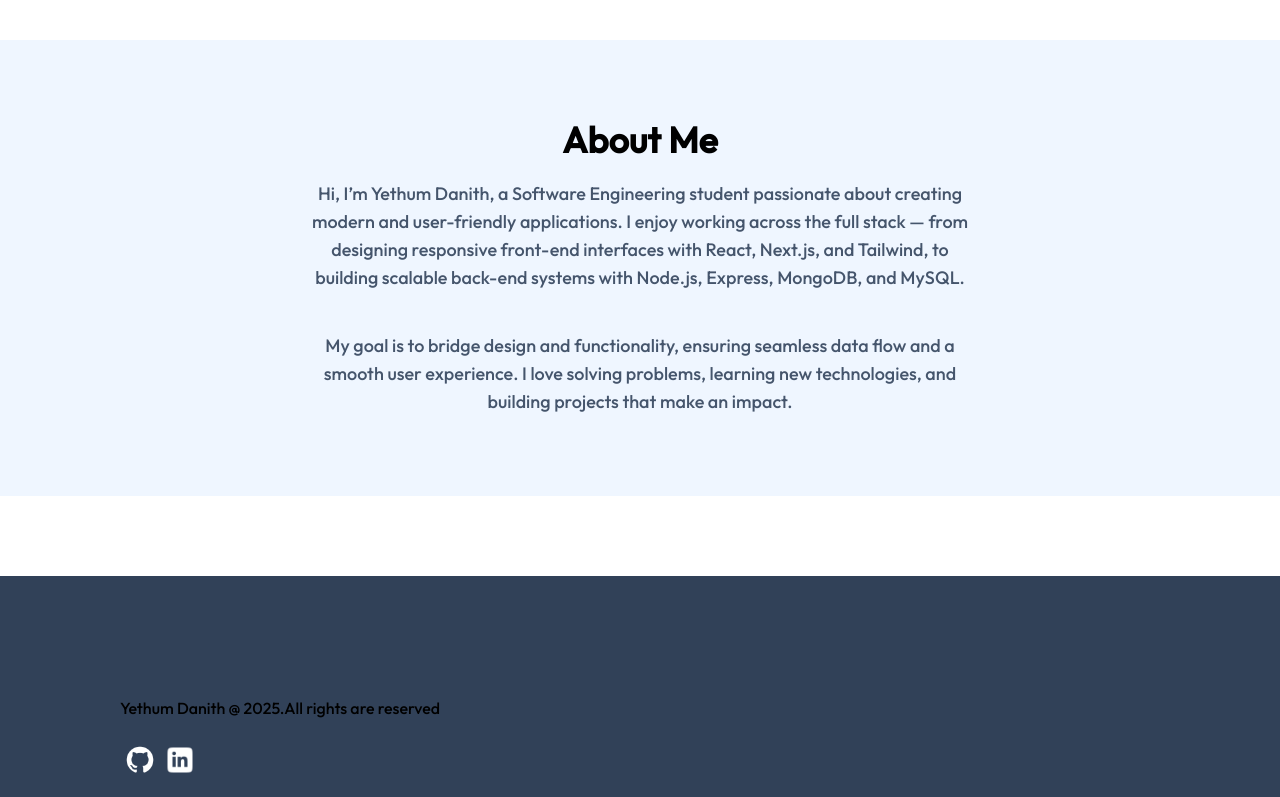
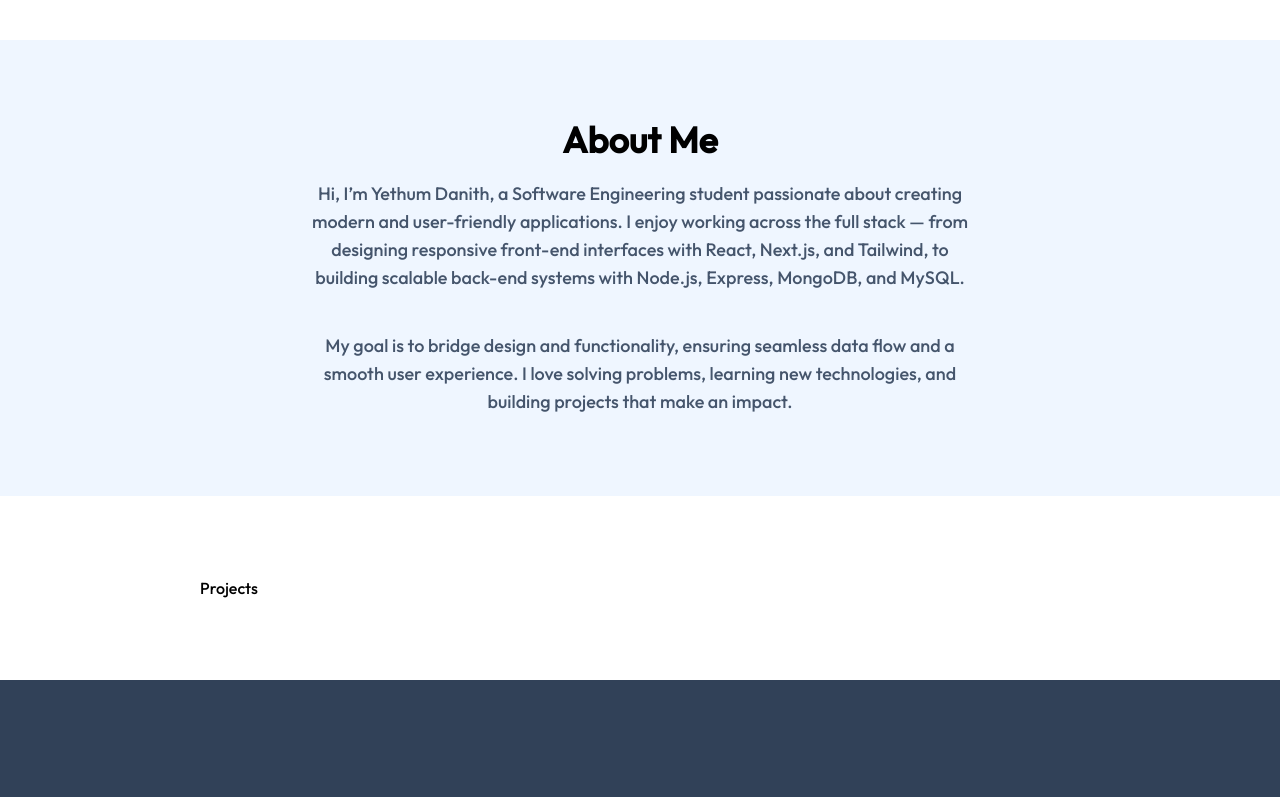
Before and after one commit to danith11/portfiloYD, a React (Vite) app: page /About in a window 1280 px wide. Shown: the part 944-1741 px from the top of the page. Built offline with nearby package versions, Linux system fonts and the light colour scheme.

Commit message:
Project card added

```diff
--- a/src/App.jsx
+++ b/src/App.jsx
@@ -4,6 +4,8 @@ import Footer from "./components/Footer";
 import Home from "./components/Home";
 import TechStack from "./components/TechStack";
 import About from "./components/About";
+import Projects from "./components/Projects";
+
 
 const App = () => {
   return (
@@ -12,6 +14,7 @@ const App = () => {
       <Home/>
       <TechStack/>
       <About/>
+      <Projects/>
       <Footer/>
     </>
   );
--- /dev/null
+++ b/src/components/ProjectCard.jsx
@@ -0,0 +1,9 @@
+import React from 'react'
+
+const ProjectCard = () => {
+  return (
+    <div>ProjectCard</div>
+  )
+}
+
+export default ProjectCard
--- a/src/components/Projects.jsx
+++ b/src/components/Projects.jsx
@@ -2,7 +2,11 @@ import React from 'react'
 
 const Projects = () => {
   return (
-    <div>Projects</div>
+    <div className='px-50 mt-20'>
+      <div>
+        <p>Projects</p>
+      </div>
+    </div>
   )
 }
 
```
